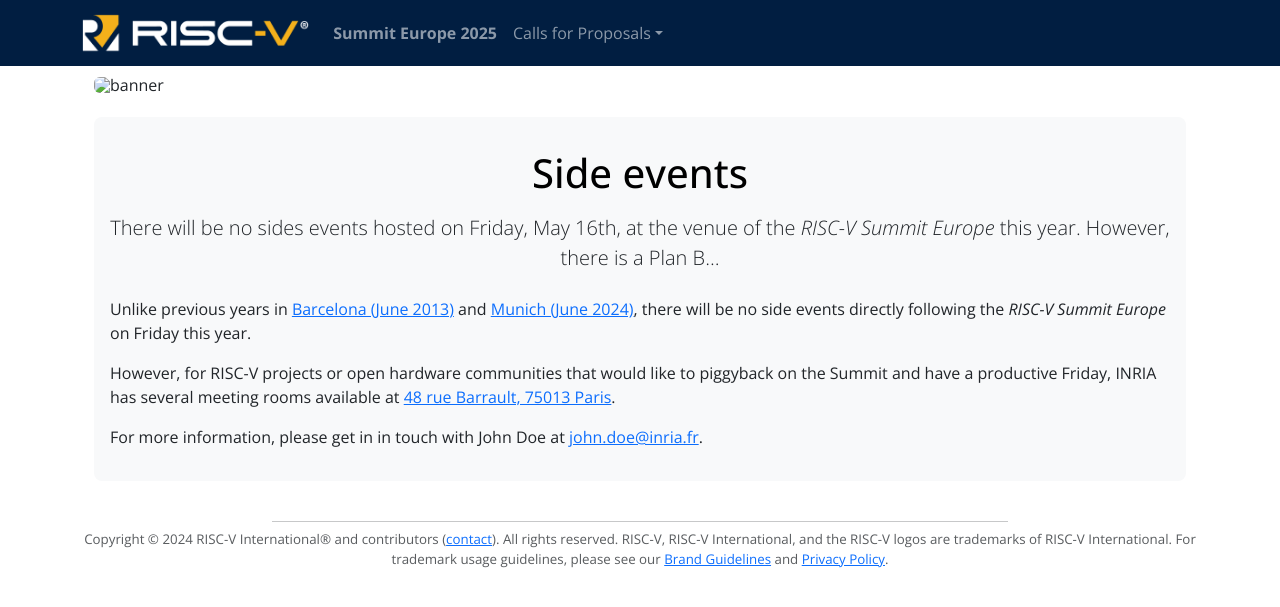
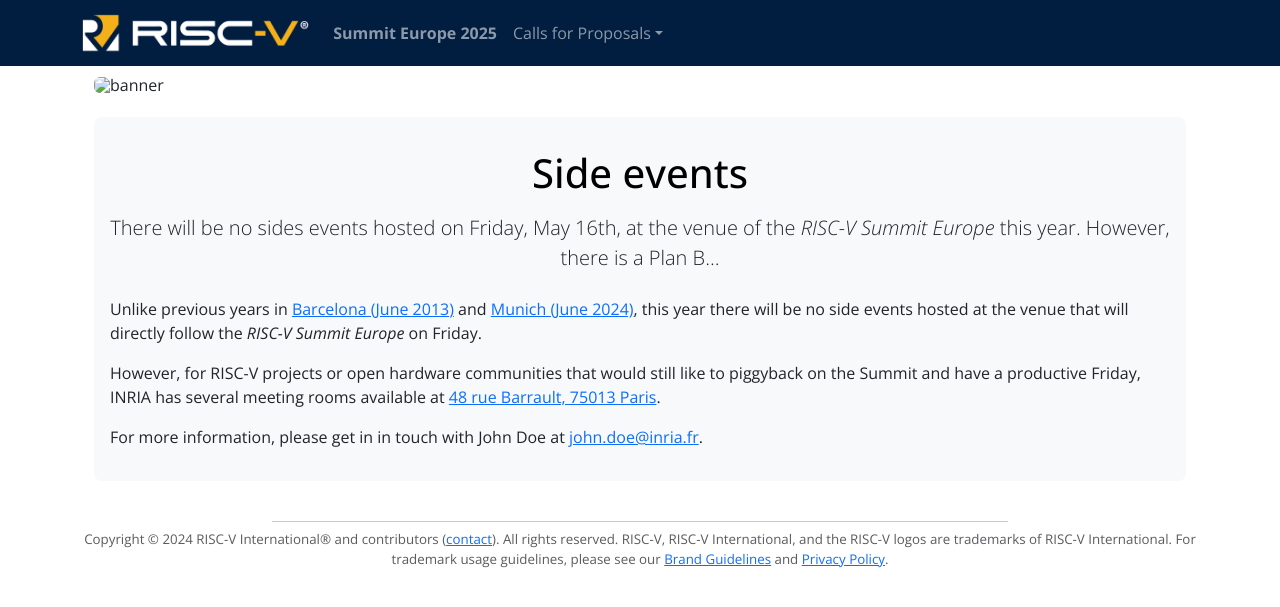
Before and after one commit to riscv-europe/summit-website-development, a Jekyll site: the page built from summit/2025/inria.md, in a window 1280 px wide. Shown: the top 607 px of the page. Built offline with Jekyll 4.4.1, drawn with Linux system fonts in a browser that asks for light colours.

Commit message:
Fix: improved wording.

```diff
--- a/summit/2025/inria.md
+++ b/summit/2025/inria.md
@@ -14,13 +14,13 @@
 
 Unlike previous years in [Barcelona (June
 2013)](https://riscv-europe.org/summit/2023/side-events) and [Munich
-(June 2024)](https://riscv-europe.org/summit/2024/sideevents), there
-will be no side events directly following the *RISC-V Summit Europe*
-on Friday this year.
+(June 2024)](https://riscv-europe.org/summit/2024/sideevents), this
+year there will be no side events hosted at the venue that will
+directly follow the *RISC-V Summit Europe* on Friday.
 
 However, for RISC-V projects or open hardware communities that would
-like to piggyback on the Summit and have a productive Friday, INRIA
-has several meeting rooms available at [48 rue Barrault, 75013
+still like to piggyback on the Summit and have a productive Friday,
+INRIA has several meeting rooms available at [48 rue Barrault, 75013
 Paris](https://www.openstreetmap.org/#map=19/48.826311/2.346010).
 
 For more information, please get in in touch with John Doe at
```
